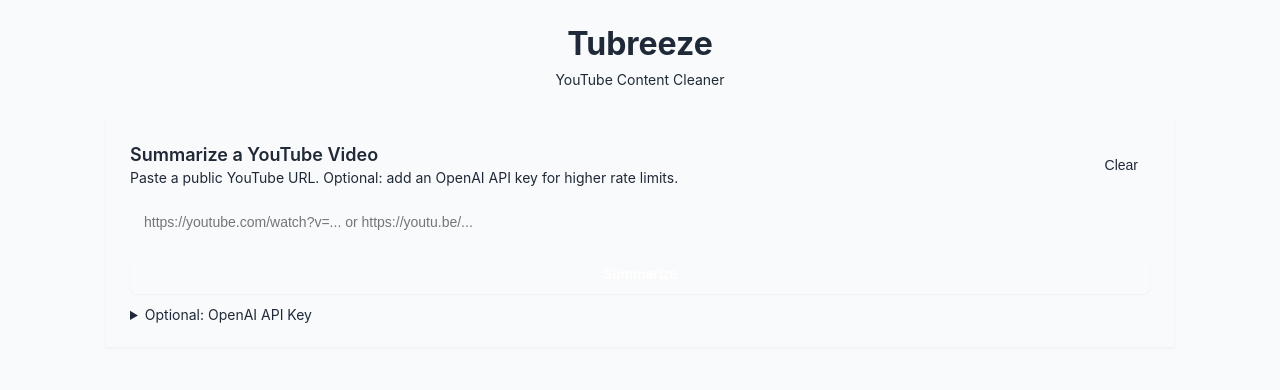
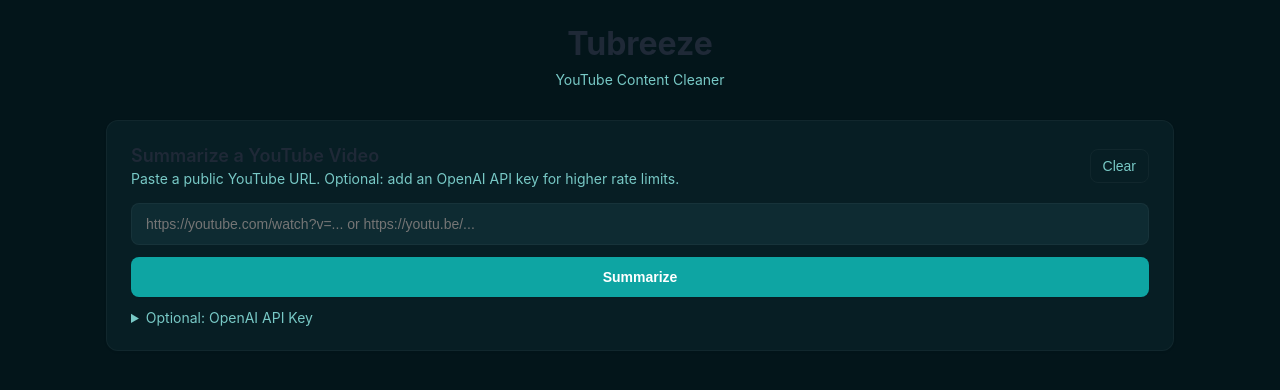
Before and after one commit to kevinmilly/yt_breeze, an Angular app in the folder frontend/: page / in a window 1280 px wide. Shown: the top 390 px of the page. Built offline with nearby package versions, Linux system fonts and the light colour scheme.

Commit message:
Apply Midnight Ocean theme: add global CSS variables and use them in summarize component

```diff
--- a/frontend/src/app/summarize/summarize.css
+++ b/frontend/src/app/summarize/summarize.css
@@ -4,19 +4,8 @@
   font-family: -apple-system, BlinkMacSystemFont, "Segoe UI", Roboto, "Helvetica Neue", Arial, sans-serif;
 }
 
-:root{
-  --bg: #f9fafb;
-  --surface: #ffffff;
-  --surface-alt: #f3f4f6;
-  --text: #1f2937;
-  --text-muted: #6b7280;
-  --accent: #3b82f6;
-  --accent-hover: #2563eb;
-  --border: #e5e7eb;
-  --success: #10b981;
-  --danger: #ef4444;
-  --radius: 10px;
-}
+/* Theme variables are defined globally in frontend/src/styles.css (Midnight Ocean).
+   This component uses those variables via var(--...). */
 
 body{background:var(--bg)}
 
--- a/frontend/src/styles.css
+++ b/frontend/src/styles.css
@@ -1,11 +1,57 @@
-/* You can add global styles to this file, and also import other style files */
+/* Midnight Ocean theme (global variables) */
+:root{
+  /* spacing & tokens */
+  --tb-radius: 12px;
+  --tb-space-xs: 6px;
+  --tb-space-sm: 12px;
+  --tb-space-md: 20px;
+  --tb-space-lg: 32px;
+
+  /* palette (Midnight Ocean) */
+  --color-bg: #03151A;         /* darkest canvas */
+  --color-surface-1: #071E24;  /* main surfaces (cards) */
+  --color-surface-2: #0E2B32;  /* elevated surfaces */
+  --color-muted-surface: rgba(255,255,255,0.02);
+
+  --color-primary: #0EA5A3;    /* seafoam / primary accent for links/CTAs */
+  --color-primary-700: #0B8D88;
+  --color-secondary: #2D3A44;  /* slate for subtle containers */
+  --color-accent: #60E0C3;     /* bright highlight for badges or subtle emphasis */
+
+  --text-primary: #E6FBFF;     /* near-white for body text */
+  --text-secondary: #A8DBD8;   /* soft cyan for secondary text */
+  --text-muted: #78C9C6;       /* muted cyan (use sparingly) */
+
+  /* Semantic */
+  --color-success: #66E3A8;
+  --color-warning: #F6C85F;
+  --color-danger:  #FF7B88;
+
+  /* Shadows */
+  --shadow-1: 0 6px 18px rgba(3,21,26,0.55);
+  --shadow-2: 0 2px 8px rgba(3,21,26,0.45);
+
+  /* utility aliases (used by components)
+     Keeping short names to avoid many changes in component CSS */
+  --bg: var(--color-bg);
+  --surface: var(--color-surface-1);
+  --surface-alt: var(--color-surface-2);
+  --accent: var(--color-primary);
+  --accent-hover: var(--color-primary-700);
+  --border: rgba(255,255,255,0.04);
+  --success: var(--color-success);
+  --danger: var(--color-danger);
+  --radius: var(--tb-radius);
+}
+
 html, body {
-  background: #f9fafb;
+  background: var(--bg);
   margin: 0;
-  color: #1f2937;
+  color: var(--text-primary);
   font-family: -apple-system, BlinkMacSystemFont, "Segoe UI", Roboto, "Helvetica Neue", Arial, sans-serif;
 }
 
-* {
-  box-sizing: border-box;
-}
+* { box-sizing: border-box; }
+
+/* Optional helpers for runtime theme toggling */
+.theme-midnight-ocean { }
```
